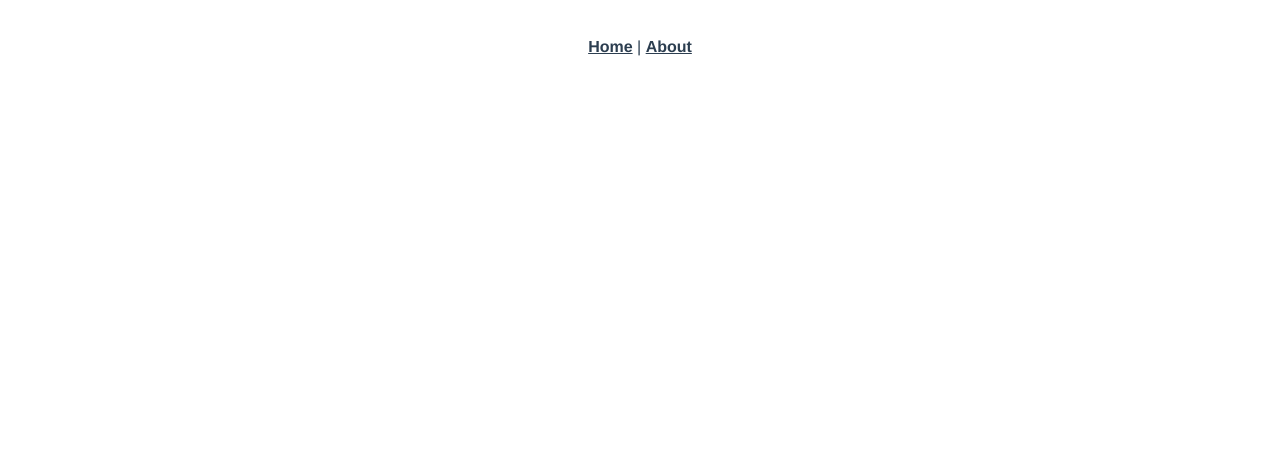
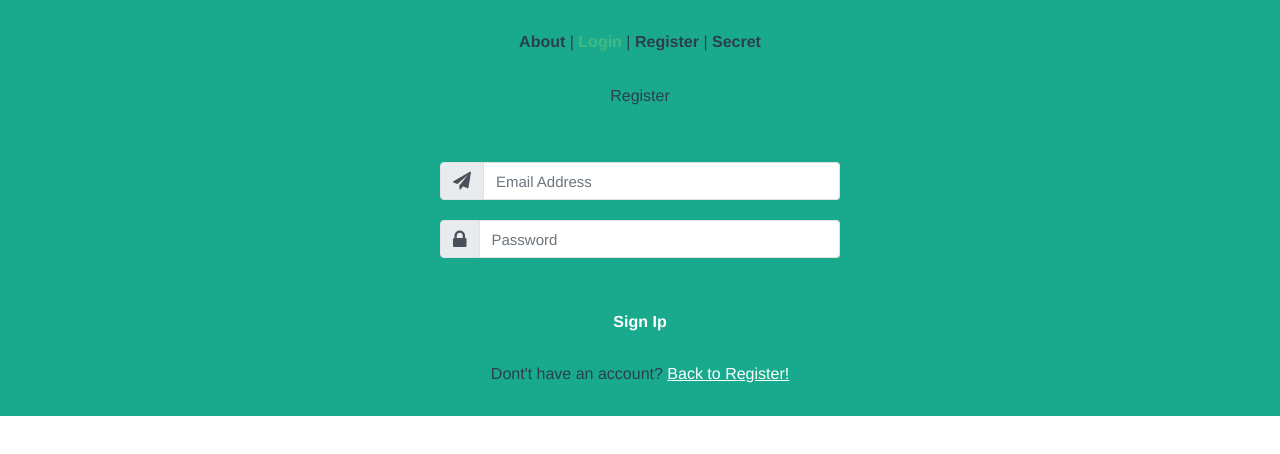
Before and after one commit to Ariesleo/Auth_App_Vue, a Vue app: page /#/login in a window 1280 px wide. Shown: the top 454 px of the page. Built offline with nearby package versions, Linux system fonts and the light colour scheme.

Commit message:
auth app

```diff
--- a/package.json
+++ b/package.json
@@ -8,7 +8,12 @@
     "lint": "vue-cli-service lint"
   },
   "dependencies": {
+    "axios": "^0.20.0",
+    "bootstrap": "^4.5.2",
     "core-js": "^3.6.5",
+    "firebase": "^7.19.1",
+    "jquery": "^3.5.1",
+    "popper.js": "^1.16.1",
     "vue": "^2.6.11",
     "vue-router": "^3.2.0",
     "vuex": "^3.4.0"
--- a/public/index.html
+++ b/public/index.html
@@ -6,6 +6,7 @@
     <meta name="viewport" content="width=device-width,initial-scale=1.0">
     <link rel="icon" href="<%= BASE_URL %>favicon.ico">
     <title><%= htmlWebpackPlugin.options.title %></title>
+    <link rel="stylesheet" href="https://maxcdn.bootstrapcdn.com/font-awesome/4.7.0/css/font-awesome.min.css" />
   </head>
   <body>
     <noscript>
--- a/src/App.vue
+++ b/src/App.vue
@@ -1,8 +1,10 @@
 <template>
   <div id="app">
     <div id="nav">
-      <router-link to="/">Home</router-link> |
-      <router-link to="/about">About</router-link>
+      <router-link to="/about">About</router-link> |
+      <router-link to="/login">Login</router-link> |
+      <router-link to="/register">Register</router-link> |
+      <router-link to="/secret">Secret</router-link>
     </div>
     <router-view/>
   </div>
@@ -15,6 +17,8 @@
   -moz-osx-font-smoothing: grayscale;
   text-align: center;
   color: #2c3e50;
+  background-color: #19aa8d;
+
 }
 
 #nav {
--- a/src/main.js
+++ b/src/main.js
@@ -1,9 +1,30 @@
 import Vue from 'vue'
 import App from './App.vue'
+import "bootstrap/dist/css/bootstrap.min.css";
+import "bootstrap/dist/js/bootstrap.min.js";
 import router from './router'
 import store from './store'
+import axios from "axios";
+import firebase from "firebase/app";
 
+
+Vue.prototype.$axios = axios;
 Vue.config.productionTip = false
+
+ // Your web app's Firebase configuration
+const firebaseConfig = {
+  apiKey: "AIzaSyCccNdEgml7xg5iz_YhF6AAR4TTMqKrVuo",
+  authDomain: "auth-app-8af52.firebaseapp.com",
+  databaseURL: "https://auth-app-8af52.firebaseio.com",
+  projectId: "auth-app-8af52",
+  storageBucket: "auth-app-8af52.appspot.com",
+  messagingSenderId: "299609958427",
+  appId: "1:299609958427:web:56327fcb919c314c6c30be",
+  measurementId: "G-H0L8WD3D1R"
+};
+// Initialize Firebase
+firebase.initializeApp(firebaseConfig);
+//firebase.analytics();
 
 new Vue({
   router,
--- a/src/router/index.js
+++ b/src/router/index.js
@@ -1,6 +1,9 @@
 import Vue from 'vue'
 import VueRouter from 'vue-router'
 import Home from '../views/Home.vue'
+import Login from '../views/Login.vue'
+import Register from '../views/Register.vue'
+import Secret from '../views/Secret.vue'
 
 Vue.use(VueRouter)
 
@@ -9,6 +12,21 @@ Vue.use(VueRouter)
     path: '/',
     name: 'Home',
     component: Home
+  },
+  {
+    path: '/login',
+    name: 'login',
+    component: Login
+  },
+  {
+    path: '/register',
+    name: 'register',
+    component: Register
+  },
+  {
+    path: '/secret',
+    name: 'secret',
+    component: Secret
   },
   {
     path: '/about',
--- /dev/null
+++ b/src/views/Login.vue
@@ -0,0 +1,186 @@
+<template>
+  <div>
+    Register <br />
+    <br />
+    <div v-if="error" class="error">{{ error.message }}</div>
+    <div class="container">
+      <div class="signup-form">
+        <div class="form-group">
+          <div class="input-group">
+            <div class="input-group-prepend">
+              <span class="input-group-text">
+                <i class="fa fa-paper-plane"></i>
+              </span>
+            </div>
+            <input
+              type="email"
+              class="form-control"
+              name="email"
+              v-model="email"
+              placeholder="Email Address"
+              required="required"
+            />
+          </div>
+        </div>
+        <div class="form-group">
+          <div class="input-group">
+            <div class="input-group-prepend">
+              <span class="input-group-text">
+                <i class="fa fa-lock"></i>
+              </span>
+            </div>
+            <input
+              type="text"
+              class="form-control"
+              name="password"
+              v-model="password"
+              placeholder="Password"
+              required="required"
+            />
+          </div>
+        </div>
+        <br />
+
+        <div class="form-group">
+          <button
+            @click="pressed()"
+            type="submit"
+            class="btn btn-primary btn-lg"
+          >
+            Sign Ip
+          </button>
+        </div>
+
+        <div class="text-center">
+          Dont't have an account?
+          <router-link to="/register">Back to Register!</router-link>
+        </div>
+      </div>
+    </div>
+  </div>
+</template>
+
+<script>
+import * as firebase from "firebase/app";
+import "firebase/auth";
+
+export default {
+  data() {
+    return {
+      email: "",
+      password: "",
+      error: "",
+    };
+  },
+  methods: {
+    async pressed() {
+      try {
+        if (this.email != "" && this.password != "") {
+          const val = await firebase
+            .auth()
+            .signInWithEmailAndPassword(this.email, this.password);
+          console.log(val);
+          this.$router.replace({ name: "secret" });
+        } else {
+          this.email = "";
+          this.password = "";
+          this.$router.replace({ name: "login" });
+        }
+      } catch (err) {
+        console.log(err);
+      }
+    },
+  },
+};
+</script>
+
+<!-- Add "scoped" attribute to limit CSS to this component only -->
+<style scoped>
+.form-control {
+  font-size: 15px;
+}
+.form-control,
+.form-control:focus,
+.input-group-text {
+  border-color: #e1e1e1;
+}
+.form-control,
+.btn {
+  border-radius: 3px;
+}
+.signup-form {
+  width: 400px;
+  margin: 0 auto;
+  padding: 30px 0;
+}
+.signup-form form {
+  color: #999;
+  border-radius: 3px;
+  margin-bottom: 15px;
+  background: #fff;
+  box-shadow: 0px 2px 2px rgba(0, 0, 0, 0.3);
+  padding: 30px;
+}
+.signup-form h2 {
+  color: #333;
+  font-weight: bold;
+  margin-top: 0;
+}
+.signup-form hr {
+  margin: 0 -30px 20px;
+}
+.signup-form .form-group {
+  margin-bottom: 20px;
+}
+.signup-form label {
+  font-weight: normal;
+  font-size: 15px;
+}
+.signup-form .form-control {
+  min-height: 38px;
+  box-shadow: none !important;
+}
+.signup-form .input-group-addon {
+  max-width: 42px;
+  text-align: center;
+}
+.signup-form .btn,
+.signup-form .btn:active {
+  font-size: 16px;
+  font-weight: bold;
+  background: #19aa8d !important;
+  border: none;
+  min-width: 140px;
+}
+.signup-form .btn:hover,
+.signup-form .btn:focus {
+  background: #179b81 !important;
+}
+.signup-form a {
+  color: #fff;
+  text-decoration: underline;
+}
+.signup-form a:hover {
+  text-decoration: none;
+}
+.signup-form form a {
+  color: #19aa8d;
+  text-decoration: none;
+}
+.signup-form form a:hover {
+  text-decoration: underline;
+}
+.signup-form .fa {
+  font-size: 21px;
+}
+.signup-form .fa-paper-plane {
+  font-size: 18px;
+}
+.signup-form .fa-check {
+  color: #fff;
+  left: 17px;
+  top: 18px;
+  font-size: 7px;
+  position: absolute;
+}
+</style>
--- /dev/null
+++ b/src/views/Register.vue
@@ -0,0 +1,183 @@
+<template>
+  <div>
+    Register <br />
+    <br />
+    <div v-if="error" class="error">{{ error.message }}</div>
+    <div class="container">
+      <div class="signup-form">
+        <div class="form-group">
+          <div class="input-group">
+            <div class="input-group-prepend">
+              <span class="input-group-text">
+                <i class="fa fa-paper-plane"></i>
+              </span>
+            </div>
+            <input
+              type="email"
+              class="form-control"
+              name="email"
+              v-model="email"
+              placeholder="Email Address"
+              required="required"
+            />
+          </div>
+        </div>
+        <div class="form-group">
+          <div class="input-group">
+            <div class="input-group-prepend">
+              <span class="input-group-text">
+                <i class="fa fa-lock"></i>
+              </span>
+            </div>
+            <input
+              type="text"
+              class="form-control"
+              name="password"
+              v-model="password"
+              placeholder="Password"
+              required="required"
+            />
+          </div>
+        </div>
+        <br />
+
+        <div class="form-group">
+          <button
+            @click="pressed()"
+            type="submit"
+            class="btn btn-primary btn-lg"
+          >
+            Sign Up
+          </button>
+        </div>
+
+        <div class="text-center">
+          Already have an account?
+          <router-link to="/login">LogIn HERE!</router-link>
+        </div>
+      </div>
+    </div>
+  </div>
+</template>
+
+<script>
+import * as firebase from "firebase/app";
+import "firebase/auth";
+export default {
+  data() {
+    return {
+      email: "",
+      password: "",
+      error: "",
+    };
+  },
+  methods: {
+    async pressed() {
+      try {
+        if (this.email != "" && this.password != "") {
+          const user = await firebase
+            .auth()
+            .createUserWithEmailAndPassword(this.email, this.password);
+          console.log(user);
+          this.$router.replace({ name: "login" });
+        } else {
+          this.$router.replace({ name: "register" });
+        }
+      } catch (err) {
+        console.log(err);
+      }
+    },
+  },
+};
+</script>
+
+<!-- Add "scoped" attribute to limit CSS to this component only -->
+<style scoped>
+.form-control {
+  font-size: 15px;
+}
+.form-control,
+.form-control:focus,
+.input-group-text {
+  border-color: #e1e1e1;
+}
+.form-control,
+.btn {
+  border-radius: 3px;
+}
+.signup-form {
+  width: 400px;
+  margin: 0 auto;
+  padding: 30px 0;
+}
+.signup-form form {
+  color: #999;
+  border-radius: 3px;
+  margin-bottom: 15px;
+  background: #fff;
+  box-shadow: 0px 2px 2px rgba(0, 0, 0, 0.3);
+  padding: 30px;
+}
+.signup-form h2 {
+  color: #333;
+  font-weight: bold;
+  margin-top: 0;
+}
+.signup-form hr {
+  margin: 0 -30px 20px;
+}
+.signup-form .form-group {
+  margin-bottom: 20px;
+}
+.signup-form label {
+  font-weight: normal;
+  font-size: 15px;
+}
+.signup-form .form-control {
+  min-height: 38px;
+  box-shadow: none !important;
+}
+.signup-form .input-group-addon {
+  max-width: 42px;
+  text-align: center;
+}
+.signup-form .btn,
+.signup-form .btn:active {
+  font-size: 16px;
+  font-weight: bold;
+  background: #19aa8d !important;
+  border: none;
+  min-width: 140px;
+}
+.signup-form .btn:hover,
+.signup-form .btn:focus {
+  background: #179b81 !important;
+}
+.signup-form a {
+  color: #fff;
+  text-decoration: underline;
+}
+.signup-form a:hover {
+  text-decoration: none;
+}
+.signup-form form a {
+  color: #19aa8d;
+  text-decoration: none;
+}
+.signup-form form a:hover {
+  text-decoration: underline;
+}
+.signup-form .fa {
+  font-size: 21px;
+}
+.signup-form .fa-paper-plane {
+  font-size: 18px;
+}
+.signup-form .fa-check {
+  color: #fff;
+  left: 17px;
+  top: 18px;
+  font-size: 7px;
+  position: absolute;
+}
+</style>
--- /dev/null
+++ b/src/views/Secret.vue
@@ -0,0 +1,11 @@
+<template>
+    <div>
+        Secret
+    </div>
+</template>
+
+<script>
+export default {
+
+}
+</script>
```
Also changed, not shown: src/firebase/db.js (added, +22 -0 lines), 1 other file (tests, documents, lock files or other folders).
